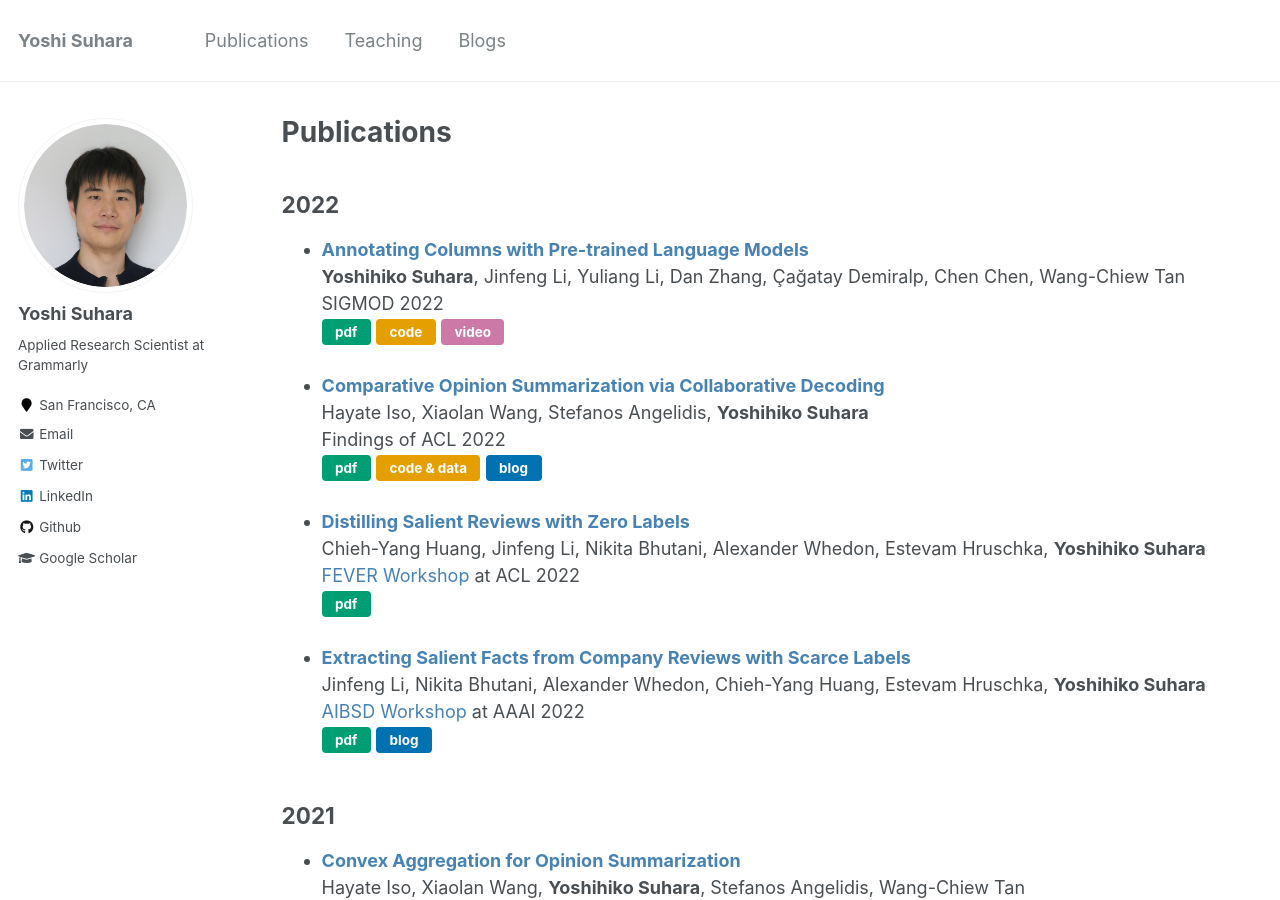
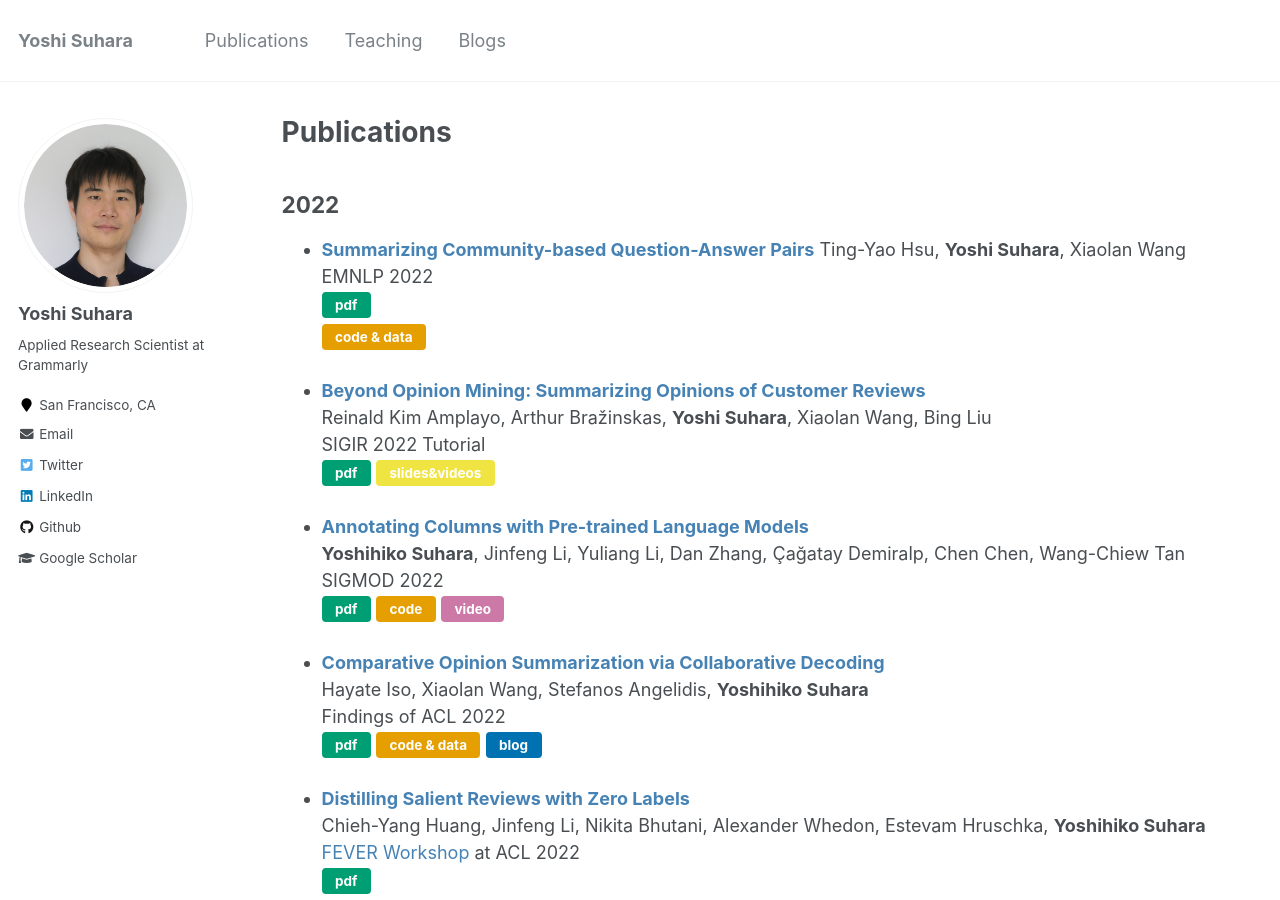
Before and after one commit to suhara/suhara.github.io, a Jekyll site: the page built from _pages/publications.md, in a window 1280 px wide and 900 px high. Built offline with Jekyll 4.4.1, drawn with Linux system fonts in a browser that asks for light colours.

Commit message:
Update README.md

```diff
--- a/_pages/publications.md
+++ b/_pages/publications.md
@@ -13,6 +13,18 @@ author_profile: true
 
 
 ## 2022
+
+- [__Summarizing Community-based Question-Answer Pairs__]()
+Ting-Yao Hsu, __Yoshi Suhara__, Xiaolan Wang
+EMNLP 2022
+[pdf](){:class="btn btn-pdf"}
+[code & data](){:class="btn btn-code"}
+
+- [__Beyond Opinion Mining: Summarizing Opinions of Customer Reviews__](https://arxiv.org/abs/2206.01543)
+Reinald Kim Amplayo, Arthur Bražinskas, __Yoshi Suhara__, Xiaolan Wang, Bing Liu
+SIGIR 2022 Tutorial
+[pdf](https://arxiv.org/abs/2104.01785){:class="btn btn-pdf"}
+[slides&videos](https://github.com/abrazinskas/sigir2022-opinion-summarization-tutorial){:class="btn btn-slides"}
 
 - [__Annotating Columns with Pre-trained Language Models__](https://arxiv.org/abs/2104.01785)
 __Yoshihiko Suhara__, Jinfeng Li, Yuliang Li, Dan Zhang, Çağatay Demiralp, Chen Chen, Wang-Chiew Tan
```
Also changed, not shown: _pages/about.md (+2 -0 lines).
